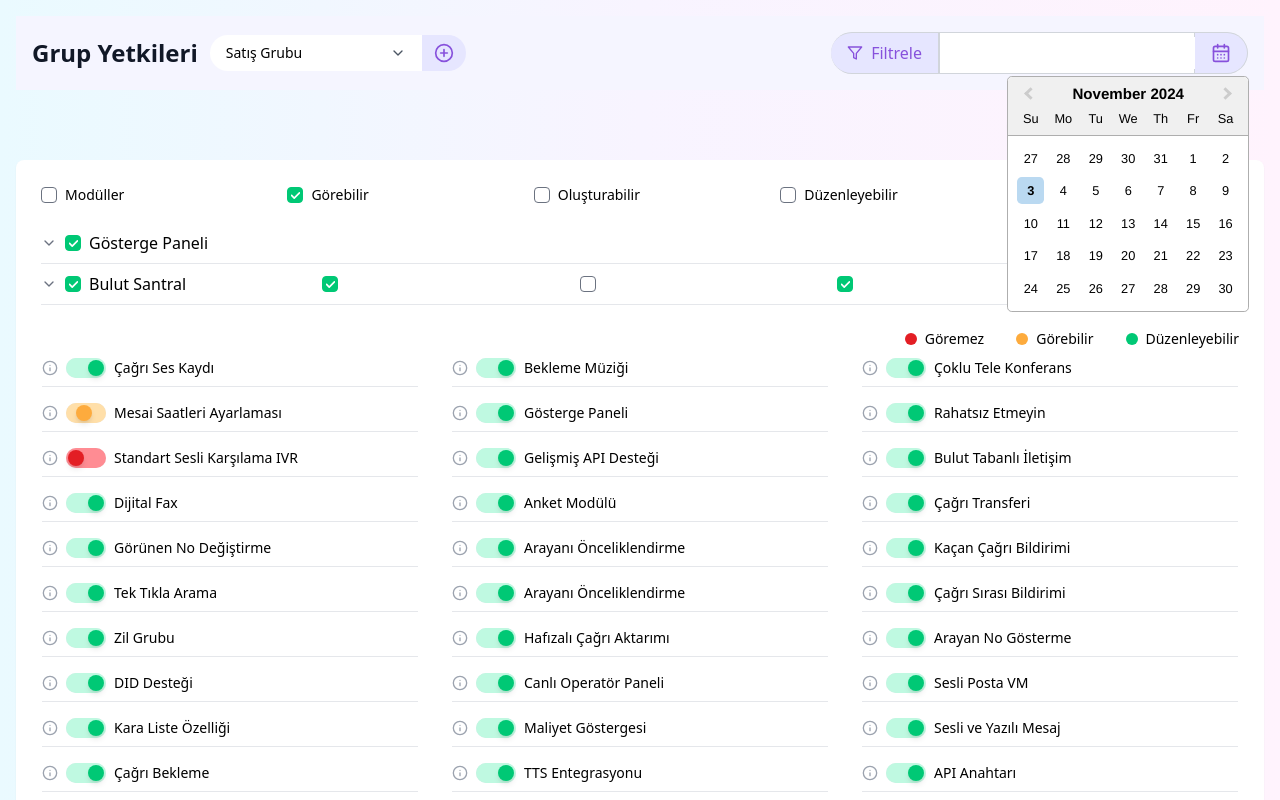
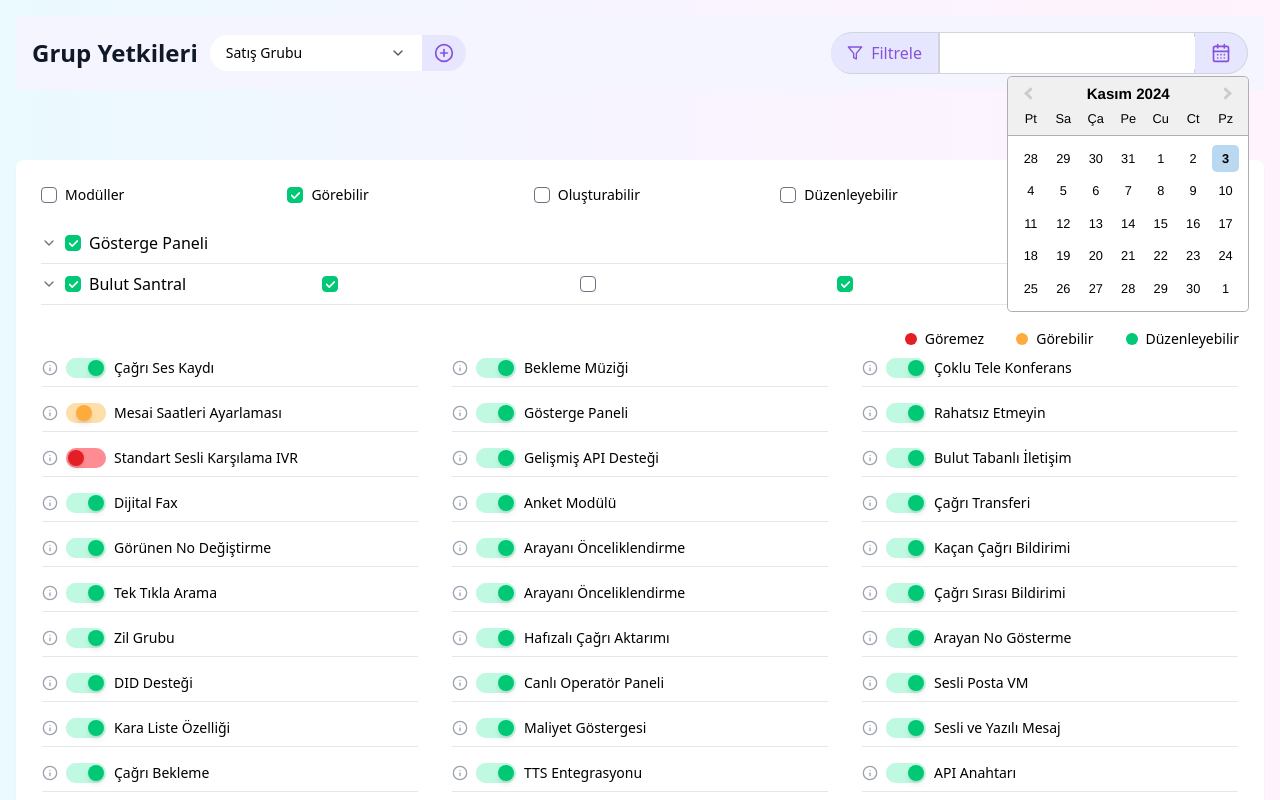
Before and after one commit to fatihkurtl/kbkm_test, a React (Vite) app: page / in a window 1280 px wide. Both pictures are taken after a click on the button 1221 px from the left and 53 px from the top of the page. Shown: the top 800 px of the page. Built offline with nearby package versions, Linux system fonts and the light colour scheme.

Commit message:
datepicker edited

```diff
--- a/package.json
+++ b/package.json
@@ -10,6 +10,7 @@
     "preview": "vite preview"
   },
   "dependencies": {
+    "date-fns": "^4.1.0",
     "flowbite-react": "^0.10.2",
     "lucide-react": "^0.454.0",
     "react": "^18.3.1",
--- a/src/components/Header.tsx
+++ b/src/components/Header.tsx
@@ -1,4 +1,4 @@
-import { useState, useRef, useEffect } from "react"
+import { useState, useRef, useEffect } from 'react'
 import {
   CalendarDays,
   ChevronDown,
@@ -7,9 +7,10 @@ import {
   Filter,
   Search,
   SquareCheckBig,
-} from "lucide-react"
-import DatePicker from "react-datepicker"
-import "react-datepicker/dist/react-datepicker.css"
+} from 'lucide-react'
+import DatePicker, { registerLocale, setDefaultLocale } from 'react-datepicker'
+import 'react-datepicker/dist/react-datepicker.css'
+import { tr } from 'date-fns/locale'
 
 const useDropdown = () => {
   const [options, setOptions] = useState(false)
@@ -39,6 +40,9 @@ const useDropdown = () => {
 
   return { toggleDropdown, options, setOptions, optionsElement }
 }
+
+registerLocale('tr', tr)
+setDefaultLocale('tr')
 
 export default function Header() {
   const { toggleDropdown, options, setOptions, optionsElement } = useDropdown()
@@ -123,6 +127,7 @@ export default function Header() {
                   setIsDatePickerOpen(false)
                 }}
                 inline
+                locale="tr"
               />
             </div>
           )}
```
Also changed, not shown: 1 other file (tests, documents, lock files or other folders).
